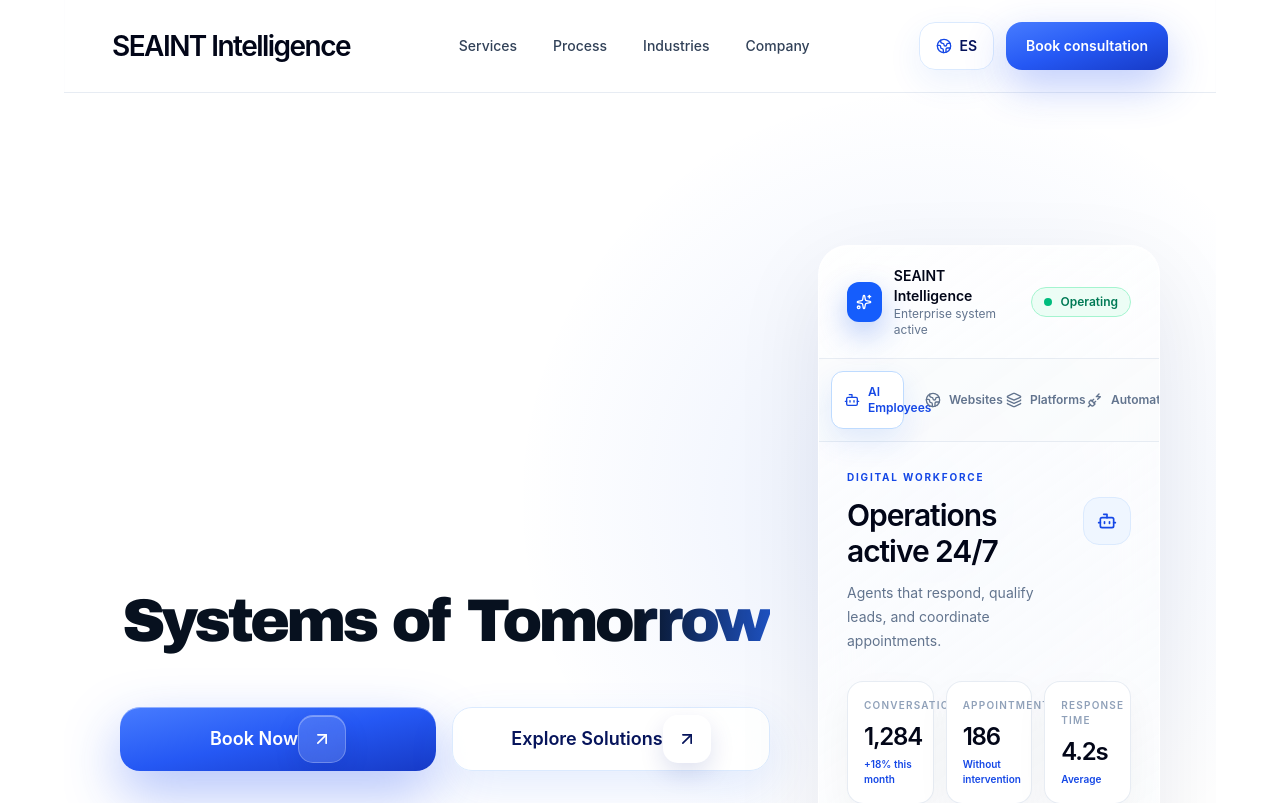
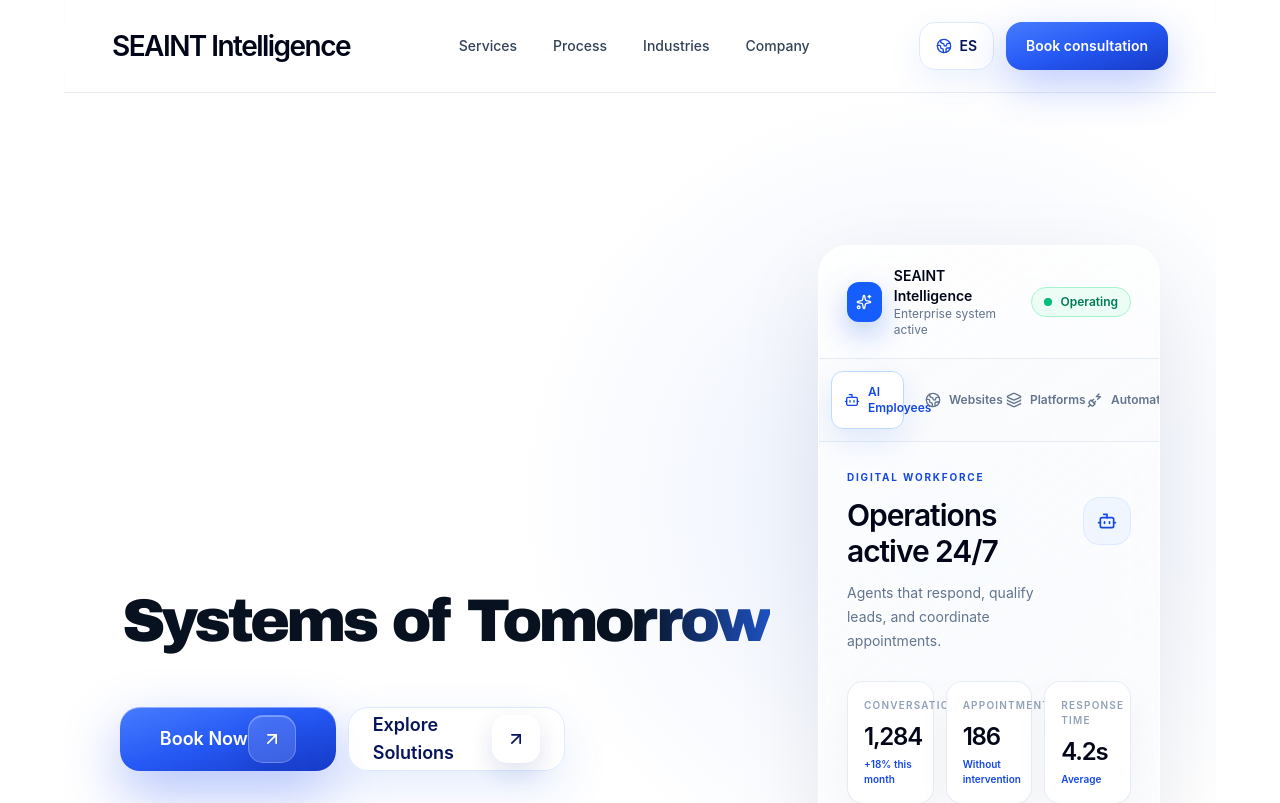
Before and after one commit to seaintCO/seaintintelligence-, a Next.js app: page / in a window 1280 px wide. Shown: the top 803 px of the page. Built offline with nearby package versions, Linux system fonts and the light colour scheme.

Commit message:
Refine SEAINT homepage buttons for a smaller premium layout

```diff
--- a/app/globals.css
+++ b/app/globals.css
@@ -826,3 +826,88 @@
     width: fit-content;
   }
 }
+
+/* =========================================================
+   SEAINT REFINED HOMEPAGE ACTIONS
+   ========================================================= */
+
+.hero-action-row {
+  max-width: 560px;
+}
+
+.hero-primary-button,
+.hero-secondary-button {
+  width: auto !important;
+  min-width: 220px;
+  min-height: 56px !important;
+  padding: 0 18px 0 22px !important;
+  border-radius: 18px !important;
+
+  font-size: 0.95rem !important;
+  font-weight: 700 !important;
+  letter-spacing: -0.025em !important;
+}
+
+.hero-primary-button {
+  box-shadow:
+    inset 0 1px 0 rgba(255, 255, 255, 0.62),
+    inset 0 -1px 0 rgba(0, 20, 120, 0.18),
+    inset 0 -9px 18px rgba(0, 34, 160, 0.11),
+    0 10px 24px rgba(37, 84, 244, 0.18),
+    0 20px 48px rgba(37, 84, 244, 0.26) !important;
+}
+
+.hero-primary-button:hover {
+  box-shadow:
+    inset 0 1px 0 rgba(255, 255, 255, 0.72),
+    inset 0 -1px 0 rgba(0, 20, 120, 0.16),
+    inset 0 -10px 20px rgba(0, 34, 160, 0.1),
+    0 12px 26px rgba(37, 84, 244, 0.2),
+    0 24px 56px rgba(37, 84, 244, 0.32) !important;
+}
+
+.hero-secondary-button {
+  box-shadow:
+    inset 0 1px 0 rgba(255, 255, 255, 1),
+    inset 0 -1px 0 rgba(148, 163, 184, 0.1),
+    0 10px 24px rgba(15, 23, 42, 0.04),
+    0 18px 42px rgba(37, 99, 235, 0.09) !important;
+}
+
+.hero-primary-button .seaint-btn-icon,
+.hero-secondary-button .seaint-btn-icon {
+  width: 42px !important;
+  height: 42px !important;
+  margin-left: 10px !important;
+  border-radius: 13px !important;
+}
+
+.hero-primary-button svg,
+.hero-secondary-button svg {
+  width: 18px !important;
+  height: 18px !important;
+}
+
+@media (min-width: 640px) {
+  .hero-action-row {
+    width: fit-content;
+  }
+
+  .hero-primary-button,
+  .hero-secondary-button {
+    flex: 0 0 auto !important;
+  }
+}
+
+@media (max-width: 639px) {
+  .hero-action-row {
+    max-width: 100%;
+  }
+
+  .hero-primary-button,
+  .hero-secondary-button {
+    width: 100% !important;
+    min-width: 0;
+    min-height: 58px !important;
+  }
+}
--- a/components/Hero.tsx
+++ b/components/Hero.tsx
@@ -18,7 +18,7 @@
             {es ? "Sistemas del Mañana" : "Systems of Tomorrow"}
           </h1>
 
-          <div className="mt-10 flex w-full max-w-[620px] flex-col gap-4 sm:flex-row lg:max-w-none">
+          <div className="hero-action-row mt-10 flex w-full flex-col gap-3 sm:flex-row">
             <Link
               href="/consultation"
               className="premium-button inline-flex min-h-16 flex-1 items-center justify-center rounded-[20px] bg-gradient-to-br from-[#477bff] via-[#2558f4] to-[#173ac6] px-6 text-lg font-semibold text-white shadow-[0_22px_55px_rgba(37,84,244,0.36),inset_0_1px_0_rgba(255,255,255,0.42)] transition duration-300 hover:-translate-y-1"
```
